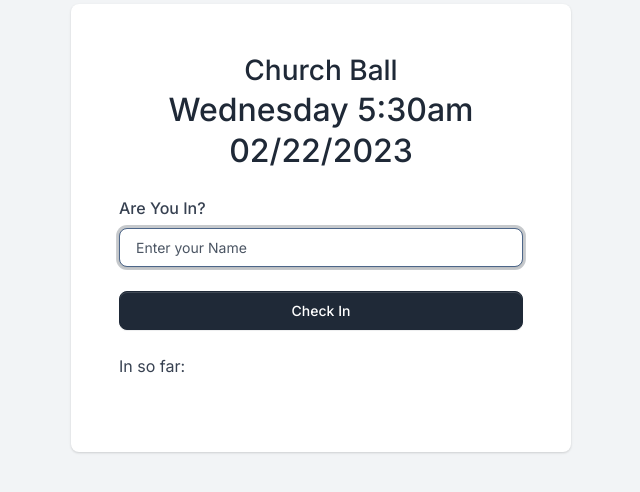
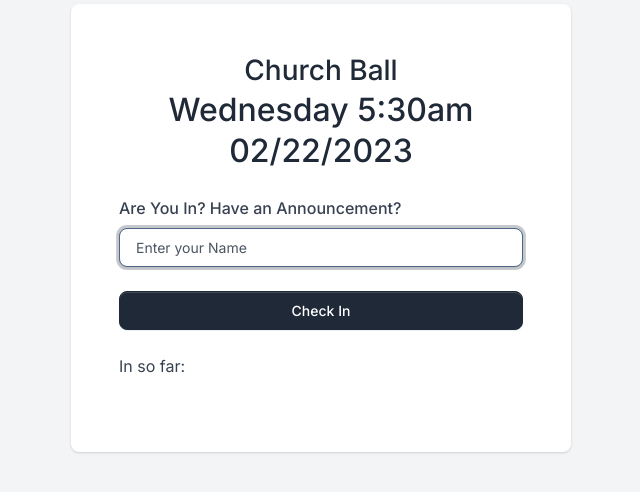
Before and after one commit to xenaoomka/basketball_event, a Flask app: page / in a window 1280 px wide. Shown: the part 172-664 px from the top of the page, without its empty margins (319-959 px from the left). Run offline with Flask 2, Linux system fonts and the light colour scheme.

Commit message:
added Announcement text

```diff
--- a/templates/index.html
+++ b/templates/index.html
@@ -22,7 +22,7 @@
                             <div class="form-group mb-4">
                                 <form action="/checkin" method="post">
                                     <input type="hidden" name="event" value="{{ event }}">
-                                    <label for="name">Are You In?</label>
+                                    <label for="name">Are You In? Have an Announcement?</label>
                                     <input type="text" name="name" class="form-control" placeholder="Enter your Name" id="name" autofocus required>
                                     <div class="d-grid">
                                         <div>&nbsp;</div>
```
